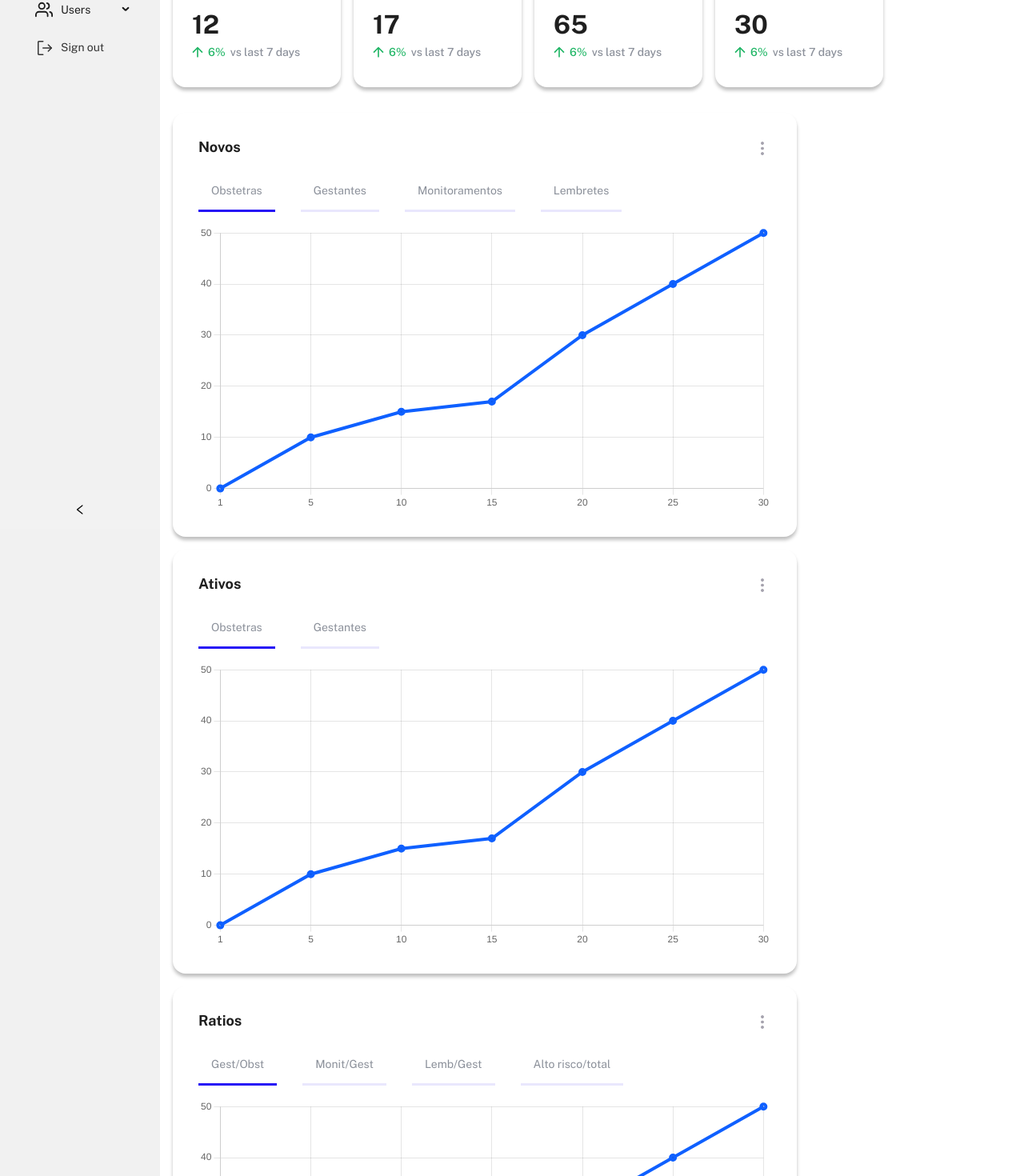
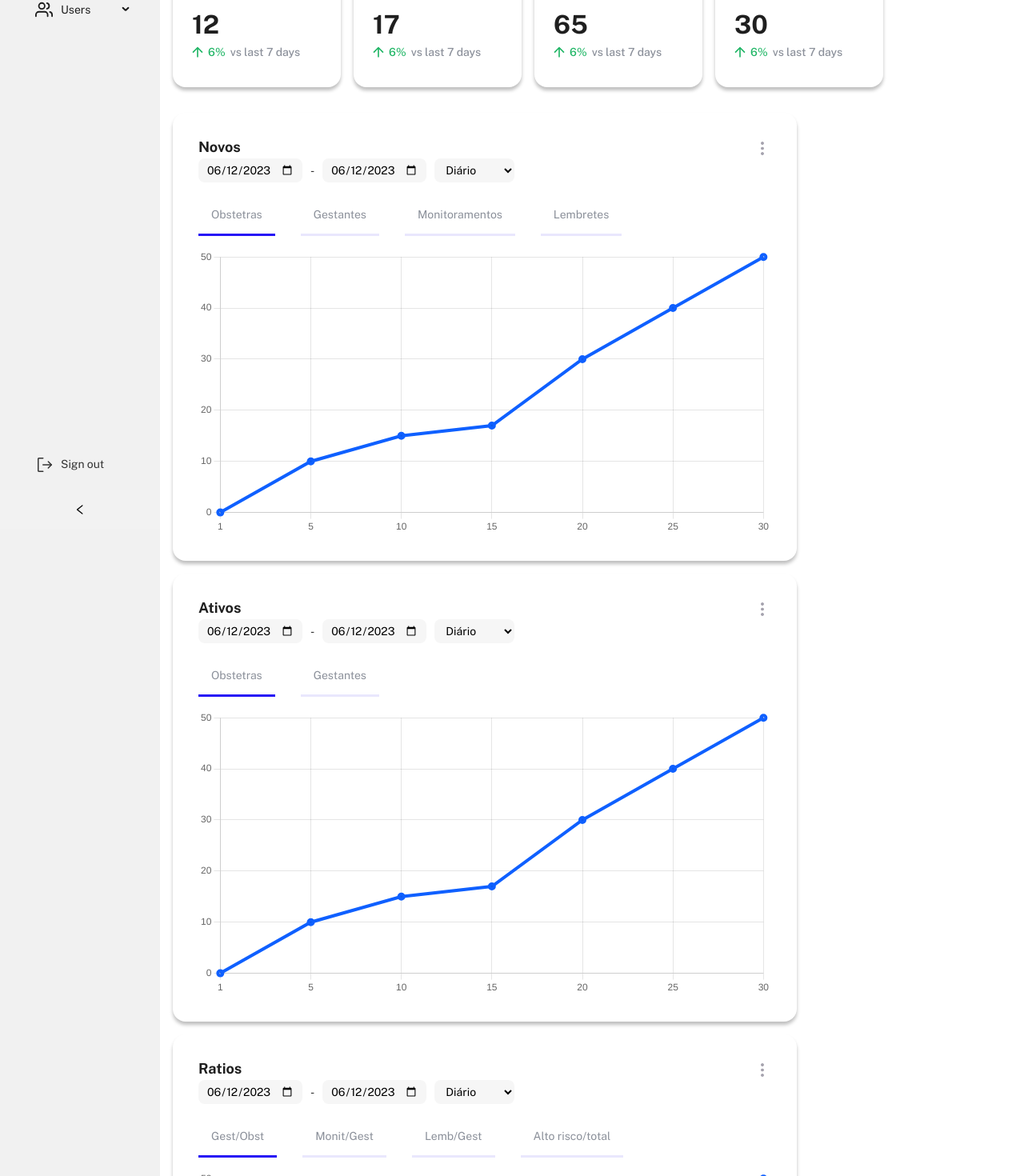
Before and after one commit to FelipeSimoesDaRocha/obstCare, a Next.js app: page / in a window 1280 px wide. Shown: the part 139-1609 px from the top of the page at 80% size. Built offline with nearby package versions, Linux system fonts and the light colour scheme.

Commit message:
datepicker + sing out

```diff
--- a/package.json
+++ b/package.json
@@ -23,6 +23,7 @@
     "firebase": "^9.22.2",
     "firebase-admin": "^11.9.0",
     "formik": "^2.4.1",
+    "moment": "^2.29.4",
     "next": "^13.4.4",
     "react": "18.2.0",
     "react-chartjs-2": "^5.2.0",
--- a/src/components/charts/Actives.tsx
+++ b/src/components/charts/Actives.tsx
@@ -2,7 +2,7 @@
 import Image from 'next/image';
 
 // React
-import { useState } from 'react';
+import { SetStateAction, useState } from 'react';
 import { Line } from 'react-chartjs-2';
 import 'chart.js';
 
@@ -15,6 +15,9 @@ import * as S from './Charts.styles';
 // Models
 import { LineChartProps } from 'models';
 
+// Moment
+import moment from 'moment';
+
 // Components
 import { Broadcast } from 'components/broadcast';
 
@@ -25,9 +28,20 @@ const ActivesChart = ({ data, labels }: LineChartProps) => {
     const menu = [{ name: 'Obstetras' }, { name: 'Gestantes' }];
 
     const [selectedItem, setSelectedItem] = useState<number | null>(0);
+    const [selectedDate, setSelectedDate] = useState(moment());
+    const [selectedPeriod, setSelectedPeriod] = useState('daily');
 
     const handleItemClick = (index: number) => {
         setSelectedItem(index);
+    };
+
+    const handleDateChange = (e: { target: { value: moment.MomentInput } }) => {
+        const date = moment(e.target.value);
+        setSelectedDate(date);
+    };
+
+    const handlePeriodChange = (e: { target: { value: SetStateAction<string>; }; }) => {
+        setSelectedPeriod(e.target.value);
     };
 
     const chartData = {
@@ -66,6 +80,17 @@ const ActivesChart = ({ data, labels }: LineChartProps) => {
                 <Image src={DotsVertical} alt="icon" />
             </div>
 
+            <div className="filterDate">
+                <input type="date" value={selectedDate.format('YYYY-MM-DD')} onChange={handleDateChange} />
+                -
+                <input type="date" value={selectedDate.format('YYYY-MM-DD')} onChange={handleDateChange} />
+                <select value={selectedPeriod} onChange={handlePeriodChange}>
+                    <option value="daily">Diário</option>
+                    <option value="monthly">Mensal</option>
+                    <option value="yearly">Anual</option>
+                </select>
+            </div>
+
             <S.ChartStyle>
                 <ul>
                     {menu.map((props, index) => (
--- a/src/components/charts/Charts.styles.ts
+++ b/src/components/charts/Charts.styles.ts
@@ -18,7 +18,15 @@ export const Component = styled.div`
     width: 100%;
     display: flex;
     flex-direction: row;
-justify-content: space-between;
+    justify-content: space-between;
+
+    img {
+      cursor: pointer;
+    }
+
+    img:hover {
+      opacity: 0.9;
+    }
   }
 
   ul {
@@ -34,6 +42,28 @@ justify-content: space-between;
   p {
     color: #8b909a;
   }
+
+  .filterDate {
+    display: flex;
+    align-items: center;
+    gap: 10px;
+  }
+
+  input[type='date'] {
+    background: #f6f6f6;
+    border-radius: 8px;
+    height: 30px;
+    padding: 10px;
+    width: 130px;
+  }
+
+  select {
+    width: 100px;
+    height: 30px;
+    border-radius: 8px;
+    background: #f6f6f6;
+    padding: 0 10px;
+  }
 `;
 
 export const ChartStyle = styled.div`
--- a/src/components/charts/NewChart.tsx
+++ b/src/components/charts/NewChart.tsx
@@ -2,7 +2,7 @@
 import Image from 'next/image';
 
 // React
-import { useState } from 'react';
+import { SetStateAction, useState } from 'react';
 import { Line } from 'react-chartjs-2';
 import 'chart.js';
 
@@ -15,6 +15,9 @@ import * as S from './Charts.styles';
 // Models
 import { LineChartProps } from 'models';
 
+// Moment
+import moment from 'moment';
+
 // Components
 import { Broadcast } from 'components/broadcast';
 
@@ -25,9 +28,20 @@ const NewChart = ({ data, labels }: LineChartProps) => {
     const menu = [{ name: 'Obstetras' }, { name: 'Gestantes' }, { name: 'Monitoramentos' }, { name: 'Lembretes' }];
 
     const [selectedItem, setSelectedItem] = useState<number | null>(0);
+    const [selectedDate, setSelectedDate] = useState(moment());
+    const [selectedPeriod, setSelectedPeriod] = useState('daily');
 
     const handleItemClick = (index: number) => {
         setSelectedItem(index);
+    };
+
+    const handleDateChange = (e: { target: { value: moment.MomentInput } }) => {
+        const date = moment(e.target.value);
+        setSelectedDate(date);
+    };
+
+    const handlePeriodChange = (e: { target: { value: SetStateAction<string>; }; }) => {
+        setSelectedPeriod(e.target.value);
     };
 
     const chartData = {
@@ -66,6 +80,17 @@ const NewChart = ({ data, labels }: LineChartProps) => {
                 <Image src={DotsVertical} alt="icon" />
             </div>
 
+            <div className="filterDate">
+                <input type="date" value={selectedDate.format('YYYY-MM-DD')} onChange={handleDateChange} />
+                -
+                <input type="date" value={selectedDate.format('YYYY-MM-DD')} onChange={handleDateChange} />
+                <select value={selectedPeriod} onChange={handlePeriodChange}>
+                    <option value="daily">Diário</option>
+                    <option value="monthly">Mensal</option>
+                    <option value="yearly">Anual</option>
+                </select>
+            </div>
+
             <S.ChartStyle>
                 <ul>
                     {menu.map((props, index) => (
--- a/src/components/charts/Ratios.tsx
+++ b/src/components/charts/Ratios.tsx
@@ -2,7 +2,7 @@
 import Image from 'next/image';
 
 // React
-import { useState } from 'react';
+import { SetStateAction, useState } from 'react';
 import { Line } from 'react-chartjs-2';
 import 'chart.js';
 
@@ -15,6 +15,9 @@ import * as S from './Charts.styles';
 // Models
 import { LineChartProps } from 'models';
 
+// Moment
+import moment from 'moment';
+
 // Components
 import { Broadcast } from 'components/broadcast';
 
@@ -25,9 +28,20 @@ const RatiosChart = ({ data, labels }: LineChartProps) => {
     const menu = [{ name: 'Gest/Obst' }, { name: 'Monit/Gest' }, { name: 'Lemb/Gest' }, { name: 'Alto risco/total' }];
 
     const [selectedItem, setSelectedItem] = useState<number | null>(0);
+    const [selectedDate, setSelectedDate] = useState(moment());
+    const [selectedPeriod, setSelectedPeriod] = useState('daily');
 
     const handleItemClick = (index: number) => {
         setSelectedItem(index);
+    };
+
+    const handleDateChange = (e: { target: { value: moment.MomentInput } }) => {
+        const date = moment(e.target.value);
+        setSelectedDate(date);
+    };
+
+    const handlePeriodChange = (e: { target: { value: SetStateAction<string>; }; }) => {
+        setSelectedPeriod(e.target.value);
     };
 
     const chartData = {
@@ -66,6 +80,17 @@ const RatiosChart = ({ data, labels }: LineChartProps) => {
                 <Image src={DotsVertical} alt="icon" />
             </div>
 
+            <div className="filterDate">
+                <input type="date" value={selectedDate.format('YYYY-MM-DD')} onChange={handleDateChange} />
+                -
+                <input type="date" value={selectedDate.format('YYYY-MM-DD')} onChange={handleDateChange} />
+                <select value={selectedPeriod} onChange={handlePeriodChange}>
+                    <option value="daily">Diário</option>
+                    <option value="monthly">Mensal</option>
+                    <option value="yearly">Anual</option>
+                </select>
+            </div>
+
             <S.ChartStyle>
                 <ul>
                     {menu.map((props, index) => (
--- a/src/components/charts/Retention.tsx
+++ b/src/components/charts/Retention.tsx
@@ -2,7 +2,7 @@
 import Image from 'next/image';
 
 // React
-import { useState } from 'react';
+import { SetStateAction, useState } from 'react';
 import { Line } from 'react-chartjs-2';
 import 'chart.js';
 
@@ -15,6 +15,9 @@ import * as S from './Charts.styles';
 // Models
 import { LineChartProps } from 'models';
 
+// Moment
+import moment from 'moment';
+
 // Components
 import { Broadcast } from 'components/broadcast';
 
@@ -25,11 +28,21 @@ const RetentionChart = ({ data, labels }: LineChartProps) => {
     const menu = [{ name: 'Gestantes' }, { name: 'Obstetras' }, { name: 'Monitor.' }];
 
     const [selectedItem, setSelectedItem] = useState<number | null>(0);
+    const [selectedDate, setSelectedDate] = useState(moment());
+    const [selectedPeriod, setSelectedPeriod] = useState('daily');
 
     const handleItemClick = (index: number) => {
         setSelectedItem(index);
     };
 
+    const handleDateChange = (e: { target: { value: moment.MomentInput } }) => {
+        const date = moment(e.target.value);
+        setSelectedDate(date);
+    };
+
+    const handlePeriodChange = (e: { target: { value: SetStateAction<string>; }; }) => {
+        setSelectedPeriod(e.target.value);
+    };
 
     const chartData = {
         labels,
@@ -67,6 +80,17 @@ const RetentionChart = ({ data, labels }: LineChartProps) => {
                 <Image src={DotsVertical} alt="icon" />
             </div>
 
+            <div className="filterDate">
+                <input type="date" value={selectedDate.format('YYYY-MM-DD')} onChange={handleDateChange} />
+                -
+                <input type="date" value={selectedDate.format('YYYY-MM-DD')} onChange={handleDateChange} />
+                <select value={selectedPeriod} onChange={handlePeriodChange}>
+                    <option value="daily">Diário</option>
+                    <option value="monthly">Mensal</option>
+                    <option value="yearly">Anual</option>
+                </select>
+            </div>
+
             <S.ChartStyle>
                 <ul>
                     {menu.map((props, index) => (
--- a/src/components/gestantesTable/GestantesTable.tsx
+++ b/src/components/gestantesTable/GestantesTable.tsx
@@ -157,7 +157,7 @@ const GestantesTable = () => {
               <td>{item.monitoring}</td>
               <td>{item.activity}</td>
               <td>
-                <button onClick={handleDeleteSelected}>
+                <button>
                   <Image src={frame} alt="image" />
                 </button>
               </td>
--- a/src/components/layout/Layout.styles.ts
+++ b/src/components/layout/Layout.styles.ts
@@ -16,6 +16,7 @@ export const Component = styled.div<{ isCollapsed: boolean }>`
   .ant-menu {
     background: none !important;
     border-inline-end: none !important;
+    height: 85vh !important;
   }
 
   .ant-menu-item svg {
```
Also changed, not shown: .eslintrc.json, 1 other file (tests, documents, lock files or other folders).
